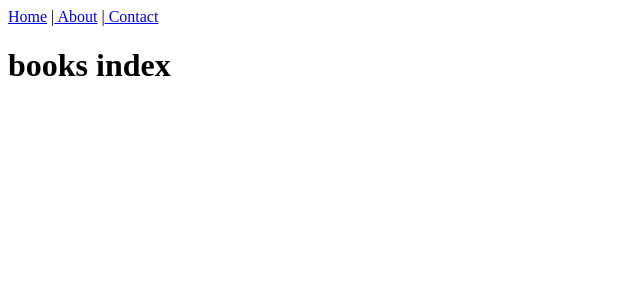
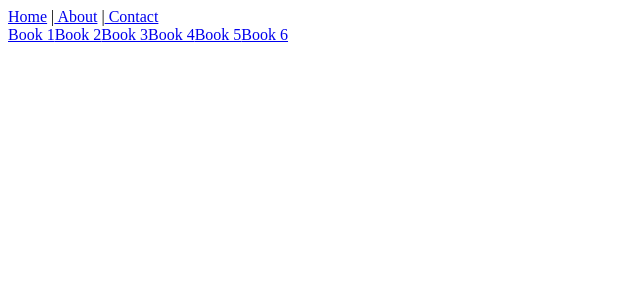
Before and after one commit to aoifelynch/portfolio, a React (Create React App) app: page /books in a window 1280 px wide. Shown: the top 300 px of the page, without its empty margins (0-640 px from the left). Built offline with nearby package versions, Linux system fonts and the light colour scheme.

Commit message:
book index work

```diff
--- a/src/pages/books/Index.js
+++ b/src/pages/books/Index.js
@@ -1,6 +1,16 @@
+import { Link } from 'react-router-dom'
+
 const Index = (() => {
     return (
-        <h1>books index</h1>
+        <>
+        <Link to={"/books/1"}>Book 1</Link>
+        <Link to={"/books/2"}>Book 2</Link>
+        <Link to={"/books/3"}>Book 3</Link>
+        <Link to={"/books/4"}>Book 4</Link>
+        <Link to={"/books/5"}>Book 5</Link>
+        <Link to={"/books/6"}>Book 6</Link>
+
+        </>
     )
 })
 
```
